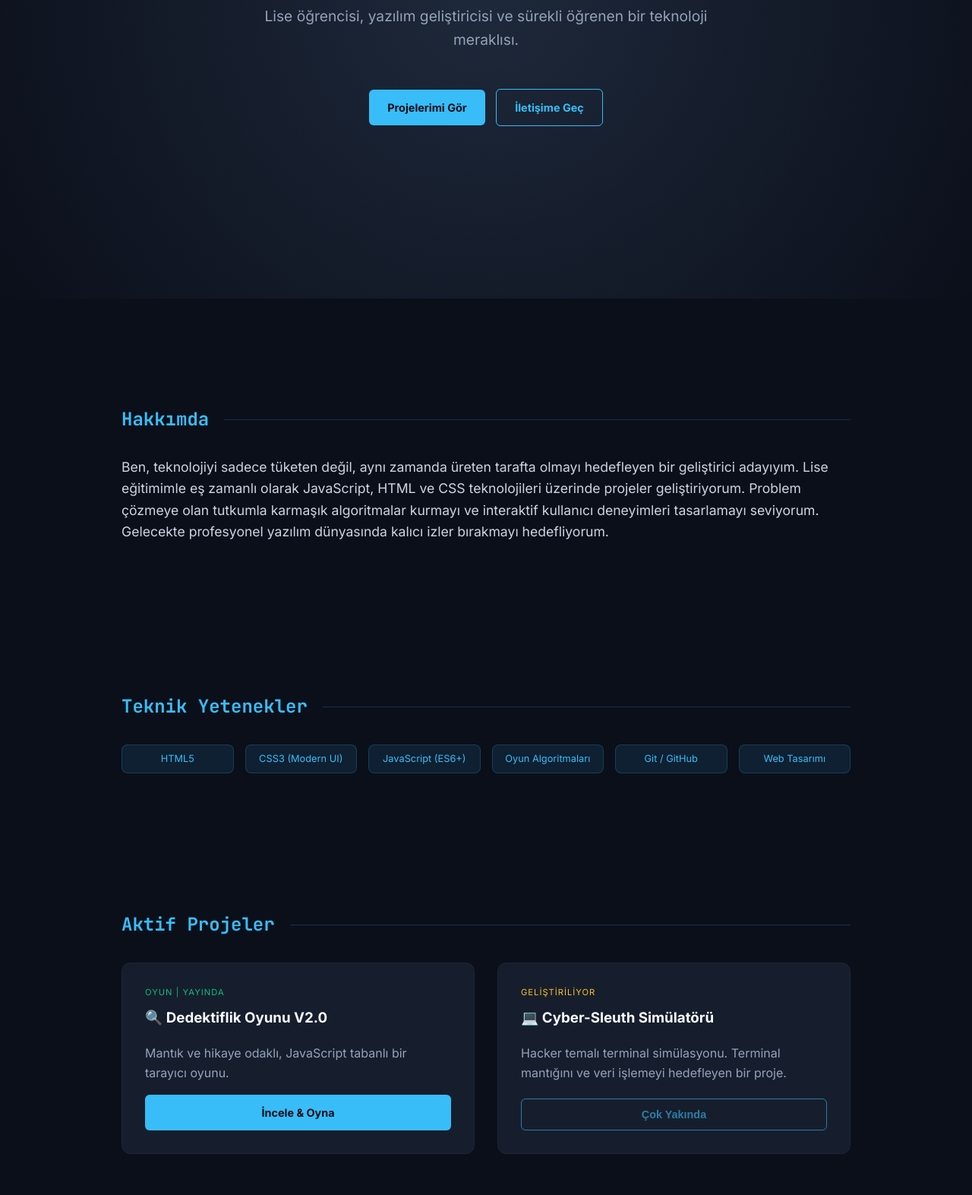
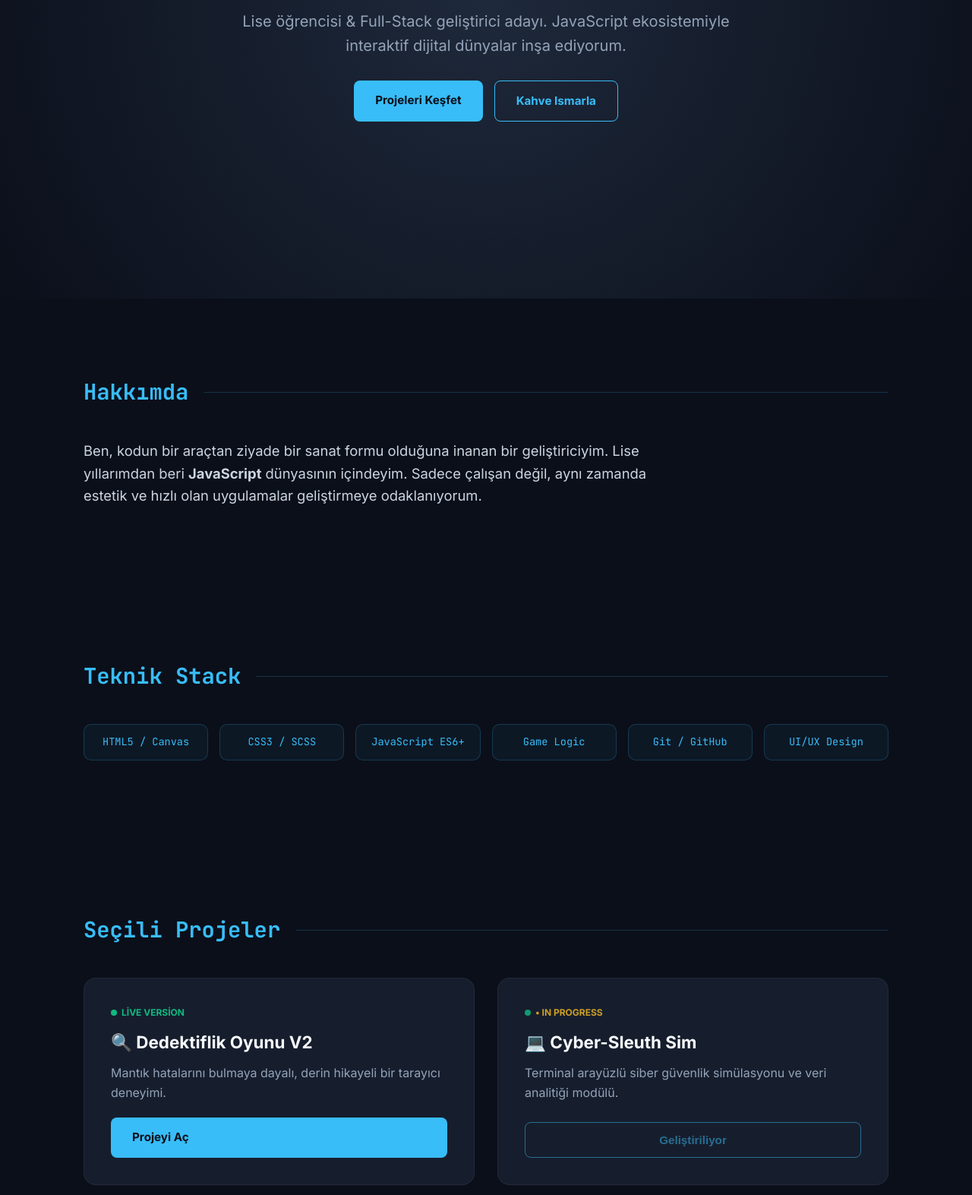
Before and after one commit to codequestcode-wq/codequest, a plain HTML site: page index.html in a window 1280 px wide. Shown: the part 407-1980 px from the top of the page at 76% size. Drawn offline with Linux system fonts and the light colour scheme.

Commit message:
2update index.html

```diff
--- a/index.html
+++ b/index.html
@@ -3,7 +3,9 @@
 <head>
     <meta charset="UTF-8">
     <meta name="viewport" content="width=device-width, initial-scale=1.0">
-    <title>CodeQuest | Geliştirici Portfolyosu</title>
+    <title>CodeQuest | Developer Portfolio</title>
+    <meta name="description" content="CodeQuest - Yazılım geliştirici portfolyosu. JavaScript, HTML ve CSS projeleri.">
+
     <link href="https://fonts.googleapis.com/css2?family=JetBrains+Mono:wght@400;700&family=Inter:wght@400;700&display=swap" rel="stylesheet">
 
     <style>
@@ -13,20 +15,22 @@
             --card-bg: #161e2d;
             --text: #f8fafc;
             --accent: #10b981;
+            --secondary-text: #94a3b8;
         }
 
-        * { box-sizing: border-box; }
+        /* Temel Reset */
+        * { box-sizing: border-box; margin: 0; padding: 0; }
 
         body {
             font-family: 'Inter', sans-serif;
             background-color: var(--bg);
             color: var(--text);
-            margin: 0;
             line-height: 1.6;
             scroll-behavior: smooth;
+            overflow-x: hidden;
         }
 
-        /* --- YENİ İKON VE LOGO STİLİ --- */
+        /* --- Logo & Navigasyon --- */
         .logo-wrapper {
             display: flex;
             align-items: center;
@@ -41,11 +45,10 @@
             color: var(--primary);
             font-family: 'JetBrains Mono', monospace;
             font-weight: bold;
-            padding: 5px 10px;
+            padding: 5px 12px;
             border-radius: 8px;
             font-size: 1.1rem;
             box-shadow: 0 0 10px rgba(56, 189, 248, 0.1);
-            transition: 0.3s ease;
         }
 
         .logo-text {
@@ -53,30 +56,20 @@
             font-weight: bold;
             color: var(--primary);
             letter-spacing: 1px;
-            font-size: 1.2rem;
         }
 
-        .logo-wrapper:hover .logo-icon {
-            background: var(--primary);
-            color: var(--bg);
-            box-shadow: 0 0 20px rgba(56, 189, 248, 0.4);
-            transform: translateY(-2px);
-        }
-
-        /* Navigasyon */
         nav {
             position: fixed;
-            top: 0;
-            width: 100%;
-            background: rgba(11, 15, 26, 0.8);
-            backdrop-filter: blur(12px);
+            top: 0; width: 100%;
+            background: rgba(11, 15, 26, 0.85);
+            backdrop-filter: blur(15px);
             padding: 1rem 0;
             z-index: 1000;
             border-bottom: 1px solid rgba(56, 189, 248, 0.1);
         }
 
         nav .nav-content {
-            max-width: 1000px;
+            max-width: 1100px;
             margin: 0 auto;
             display: flex;
             justify-content: space-between;
@@ -85,7 +78,7 @@
         }
 
         nav .links a {
-            color: #94a3b8;
+            color: var(--secondary-text);
             text-decoration: none;
             margin-left: 25px;
             font-weight: 500;
@@ -95,141 +88,167 @@
 
         nav .links a:hover { color: var(--primary); }
 
+        /* --- Hero Section --- */
         header {
             height: 100vh;
             display: flex;
             flex-direction: column;
             justify-content: center;
             align-items: center;
-            background: radial-gradient(circle at 50% 50%, #1e293b 0%, #0b0f1a 100%);
+            background: radial-gradient(circle at center, #1e293b 0%, #0b0f1a 100%);
             text-align: center;
             padding: 20px;
         }
 
         h1 {
             font-family: 'JetBrains Mono', monospace;
-            font-size: clamp(2.5rem, 8vw, 4.5rem);
+            font-size: clamp(2.2rem, 10vw, 4.5rem);
             color: var(--primary);
-            margin: 10px 0;
+            margin: 15px 0;
             text-transform: uppercase;
             display: flex;
             align-items: center;
-            gap: 15px;
+            gap: 10px;
         }
 
         .hero-sub {
-            font-size: 1.2rem;
-            color: #94a3b8;
-            max-width: 600px;
-            margin-top: 15px;
+            font-size: clamp(1rem, 4vw, 1.25rem);
+            color: var(--secondary-text);
+            max-width: 650px;
+            margin-bottom: 30px;
+        }
+
+        /* --- Grid & Cards --- */
+        .container {
+            max-width: 1100px;
+            margin: 0 auto;
+            padding: 0 20px;
+        }
+
+        section { padding: 100px 0; }
+
+        h2 {
+            font-family: 'JetBrains Mono', monospace;
+            color: var(--primary);
+            margin-bottom: 40px;
+            display: flex;
+            align-items: center;
+            font-size: 1.8rem;
+        }
+
+        h2::after {
+            content: ""; height: 1px; background: rgba(56, 189, 248, 0.2);
+            flex-grow: 1; margin-left: 20px;
         }
 
         .skills-grid {
             display: grid;
-            grid-template-columns: repeat(auto-fit, minmax(120px, 1fr));
+            grid-template-columns: repeat(auto-fill, minmax(140px, 1fr));
             gap: 15px;
-            margin-top: 20px;
         }
 
         .skill-tag {
-            background: rgba(56, 189, 248, 0.1);
+            background: rgba(56, 189, 248, 0.05);
             border: 1px solid rgba(56, 189, 248, 0.2);
-            padding: 8px 15px;
-            border-radius: 8px;
-            font-size: 0.8rem;
+            padding: 12px;
+            border-radius: 10px;
+            font-size: 0.85rem;
             text-align: center;
             color: var(--primary);
+            font-family: 'JetBrains Mono', monospace;
+            transition: 0.3s;
         }
 
-        .container {
-            max-width: 1000px;
-            margin: 0 auto;
-            padding: 40px 20px;
-        }
-
-        section { padding: 80px 0; }
-
-        h2 {
-            font-family: 'JetBrains Mono', monospace;
-            color: var(--primary);
-            margin-bottom: 30px;
-            display: flex;
-            align-items: center;
-        }
-
-        h2::after {
-            content: "";
-            height: 1px;
-            background: rgba(56, 189, 248, 0.2);
-            flex-grow: 1;
-            margin-left: 20px;
+        .skill-tag:hover {
+            background: rgba(56, 189, 248, 0.15);
+            transform: translateY(-3px);
         }
 
         .grid {
             display: grid;
-            grid-template-columns: repeat(auto-fit, minmax(300px, 1fr));
+            grid-template-columns: repeat(auto-fit, minmax(320px, 1fr));
             gap: 30px;
         }
 
         .card {
             background: var(--card-bg);
-            padding: 30px;
-            border-radius: 12px;
-            border: 1px solid rgba(255,255,255,0.03);
-            transition: 0.4s cubic-bezier(0.175, 0.885, 0.32, 1.275);
+            padding: 35px;
+            border-radius: 16px;
+            border: 1px solid rgba(255,255,255,0.05);
+            transition: 0.4s cubic-bezier(0.4, 0, 0.2, 1);
             display: flex;
             flex-direction: column;
             justify-content: space-between;
+            position: relative;
+            overflow: hidden;
         }
 
-        .card:hover {
-            transform: scale(1.02);
-            border-color: var(--primary);
-            box-shadow: 0 20px 40px rgba(0,0,0,0.4);
+        .card::before {
+            content: ""; position: absolute; top: 0; left: 0; width: 100%; height: 2px;
+            background: linear-gradient(90deg, transparent, var(--primary), transparent);
+            transform: translateX(-100%); transition: 0.5s;
         }
 
-        .card h3 { margin-top: 0; color: var(--text); }
+        .card:hover::before { transform: translateX(100%); }
 
+        .card:hover {
+            transform: translateY(-10px);
+            border-color: var(--primary);
+            box-shadow: 0 20px 40px rgba(0,0,0,0.5);
+        }
+
+        /* --- Butonlar --- */
         .btn {
             display: inline-block;
             background: var(--primary);
             color: #0b0f1a;
-            padding: 12px 24px;
-            border-radius: 6px;
+            padding: 14px 28px;
+            border-radius: 8px;
             text-decoration: none;
-            font-weight: bold;
-            font-size: 0.9rem;
+            font-weight: 700;
+            font-size: 0.95rem;
             transition: 0.3s;
-            text-align: center;
+            border: none;
+            cursor: pointer;
         }
 
         .btn:hover {
-            background: #7dd3fc;
-            box-shadow: 0 0 15px rgba(56, 189, 248, 0.4);
+            transform: scale(1.05);
+            box-shadow: 0 0 20px rgba(56, 189, 248, 0.4);
         }
 
         .btn-outline {
             background: transparent;
-            border: 1px solid var(--primary);
+            border: 1.5px solid var(--primary);
             color: var(--primary);
         }
 
         .status {
-            font-size: 0.7rem;
+            font-size: 0.75rem;
+            font-weight: 700;
             text-transform: uppercase;
-            letter-spacing: 1px;
             color: var(--accent);
-            margin-bottom: 10px;
-            display: block;
+            margin-bottom: 12px;
+            display: flex;
+            align-items: center;
+            gap: 6px;
+        }
+
+        .status::before {
+            content: ""; width: 8px; height: 8px; background: var(--accent); border-radius: 50%;
         }
 
         footer {
-            text-align: center;
-            padding: 60px;
-            color: #475569;
+            text-align: center; padding: 80px 20px;
+            color: var(--secondary-text);
             border-top: 1px solid rgba(255,255,255,0.05);
+            font-size: 0.9rem;
         }
 
+        @media (max-width: 768px) {
+            nav .links { display: none; } /* Mobil menü basitliği için gizlendi */
+            header { padding-top: 60px; }
+        }
     </style>
 </head>
 <body>
@@ -242,15 +261,17 @@
             </a>
             <div class="links">
                 <a href="#about">Hakkımda</a>
+                <a href="#skills">Yetenekler</a>
                 <a href="#projects">Projeler</a>
-                <a href="#skills">Yetenekler</a>
                 <a href="#contact">İletişim</a>
             </div>
         </div>
     </nav>
 
     <header>
-        <span style="color: var(--primary); font-family: 'JetBrains Mono'; margin-bottom: 10px;">> Hello, World!</span>
+        <div style="color: var(--primary); font-family: 'JetBrains Mono'; margin-bottom: 15px; letter-spacing: 2px;">
+            &gt; BUILD_THE_FUTURE
+        </div>
 
         <h1>
             <span style="opacity: 0.3; font-weight: normal;">&lt;</span>
@@ -258,11 +279,11 @@
             <span style="opacity: 0.3; font-weight: normal;">/&gt;</span>
         </h1>
 
-        <p class="hero-sub">Lise öğrencisi, yazılım geliştiricisi ve sürekli öğrenen bir teknoloji meraklısı.</p>
+        <p class="hero-sub">Lise öğrencisi & Full-Stack geliştirici adayı. JavaScript ekosistemiyle interaktif dijital dünyalar inşa ediyorum.</p>
 
-        <div style="margin-top: 30px;">
-            <a href="#projects" class="btn">Projelerimi Gör</a>
-            <a href="#contact" class="btn btn-outline" style="margin-left: 10px;">İletişime Geç</a>
+        <div style="display: flex; gap: 15px;">
+            <a href="#projects" class="btn">Projeleri Keşfet</a>
+            <a href="#contact" class="btn btn-outline">Kahve Ismarla</a>
         </div>
     </header>
 
@@ -270,59 +291,61 @@
 
         <section id="about">
             <h2>Hakkımda</h2>
-            <p style="font-size: 1.1rem; color: #cbd5e1;">
-                Ben, teknolojiyi sadece tüketen değil, aynı zamanda üreten tarafta olmayı hedefleyen bir geliştirici adayıyım.
-                Lise eğitimimle eş zamanlı olarak JavaScript, HTML ve CSS teknolojileri üzerinde projeler geliştiriyorum.
-                Problem çözmeye olan tutkumla karmaşık algoritmalar kurmayı ve interaktif kullanıcı deneyimleri tasarlamayı seviyorum.
-                Gelecekte profesyonel yazılım dünyasında kalıcı izler bırakmayı hedefliyorum.
+            <p style="font-size: 1.15rem; color: #cbd5e1; max-width: 800px;">
+                Ben, kodun bir araçtan ziyade bir sanat formu olduğuna inanan bir geliştiriciyim.
+                Lise yıllarımdan beri <strong>JavaScript</strong> dünyasının içindeyim.
+                Sadece çalışan değil, aynı zamanda estetik ve hızlı olan uygulamalar geliştirmeye odaklanıyorum.
             </p>
         </section>
 
         <section id="skills">
-            <h2>Teknik Yetenekler</h2>
+            <h2>Teknik Stack</h2>
             <div class="skills-grid">
-                <div class="skill-tag">HTML5</div>
-                <div class="skill-tag">CSS3 (Modern UI)</div>
-                <div class="skill-tag">JavaScript (ES6+)</div>
-                <div class="skill-tag">Oyun Algoritmaları</div>
+                <div class="skill-tag">HTML5 / Canvas</div>
+                <div class="skill-tag">CSS3 / SCSS</div>
+                <div class="skill-tag">JavaScript ES6+</div>
+                <div class="skill-tag">Game Logic</div>
                 <div class="skill-tag">Git / GitHub</div>
-                <div class="skill-tag">Web Tasarımı</div>
+                <div class="skill-tag">UI/UX Design</div>
             </div>
         </section>
 
         <section id="projects">
-            <h2>Aktif Projeler</h2>
+            <h2>Seçili Projeler</h2>
             <div class="grid">
                 <div class="card">
                     <div>
-                        <span class="status">Oyun | Yayında</span>
-                        <h3>🔍 Dedektiflik Oyunu V2.0</h3>
-                        <p style="color: #94a3b8;">Mantık ve hikaye odaklı, JavaScript tabanlı bir tarayıcı oyunu.</p>
+                        <span class="status">Live Version</span>
+                        <h3 style="margin-bottom: 10px; font-size: 1.4rem;">🔍 Dedektiflik Oyunu V2</h3>
+                        <p style="color: var(--secondary-text); margin-bottom: 20px;">Mantık hatalarını bulmaya dayalı, derin hikayeli bir tarayıcı deneyimi.</p>
                     </div>
-                    <a href="dedektif.html" class="btn">İncele & Oyna</a>
+                    <a href="dedektif.html" class="btn">Projeyi Aç</a>
                 </div>
 
                 <div class="card">
                     <div>
-                        <span class="status" style="color: #fbbf24;">Geliştiriliyor</span>
-                        <h3>💻 Cyber-Sleuth Simülatörü</h3>
-                        <p style="color: #94a3b8;">Hacker temalı terminal simülasyonu. Terminal mantığını ve veri işlemeyi hedefleyen bir proje.</p>
+                        <span class="status" style="color: #fbbf24; opacity: 0.8;">&bull; In Progress</span>
+                        <h3 style="margin-bottom: 10px; font-size: 1.4rem;">💻 Cyber-Sleuth Sim</h3>
+                        <p style="color: var(--secondary-text); margin-bottom: 20px;">Terminal arayüzlü siber güvenlik simülasyonu ve veri analitiği modülü.</p>
                     </div>
-                    <button class="btn btn-outline" style="opacity: 0.6; cursor: not-allowed;">Çok Yakında</button>
+                    <button class="btn btn-outline" style="opacity: 0.5; cursor: not-allowed;">Geliştiriliyor</button>
                 </div>
             </div>
         </section>
 
         <section id="contact" style="text-align: center;">
-            <h2>İletişim</h2>
-            <p>Projelerim hakkında konuşmak veya iletişime geçmek için bana her zaman ulaşabilirsiniz.</p>
-            <a href="mailto:" class="btn" style="padding: 15px 50px;">Bana E-posta Gönder</a>
+            <div style="background: var(--card-bg); padding: 50px; border-radius: 20px; border: 1px solid rgba(56, 189, 248, 0.1);">
+                <h2 style="justify-content: center; margin-bottom: 20px;">Yeni Bir Görev Başlat?</h2>
+                <p style="margin-bottom: 30px; color: var(--secondary-text);">Birlikte bir proje geliştirmek veya sadece selam vermek için e-posta gönderebilirsin.</p>
+                <a href="mailto:seninmail@adresin.com" class="btn" style="padding: 16px 60px;">E-Posta Gönder</a>
+            </div>
         </section>
 
     </div>
 
     <footer>
-        <p>&copy; 2026 CodeQuest | Build with Code & Passion</p>
+        <p>Built with <strong>&lt;/&gt;</strong> by CodeQuest</p>
+        <p style="margin-top: 10px; font-size: 0.8rem; opacity: 0.5;">&copy; 2026 Tüm Hakları Saklıdır.</p>
     </footer>
 
 </body>
```
